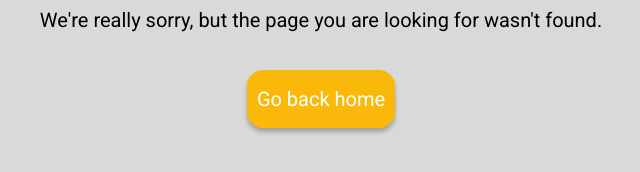
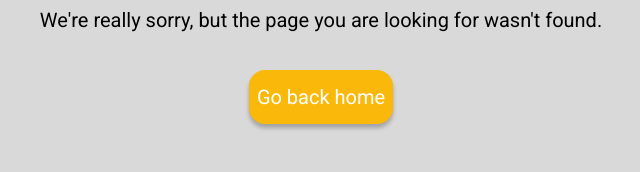
Before and after one commit to RichardMartinec/404-food-v1, a plain HTML site: page Unique_404_Animated_Svg-main/index.html in a window 1280 px wide. Shown: the part 538-710 px from the top of the page, 319-959 px from the left. Drawn offline with Linux system fonts and the light colour scheme.

Commit message:
Add files via upload

```diff
--- a/Unique_404_Animated_Svg-main/style.css
+++ b/Unique_404_Animated_Svg-main/style.css
@@ -96,7 +96,7 @@
     position: relative;
     width: 140px;
     height: 50px;
-    border: 4px solid;
+    border: 2px solid;
     display: flex;
     align-items: center;
     justify-content: center;
```
